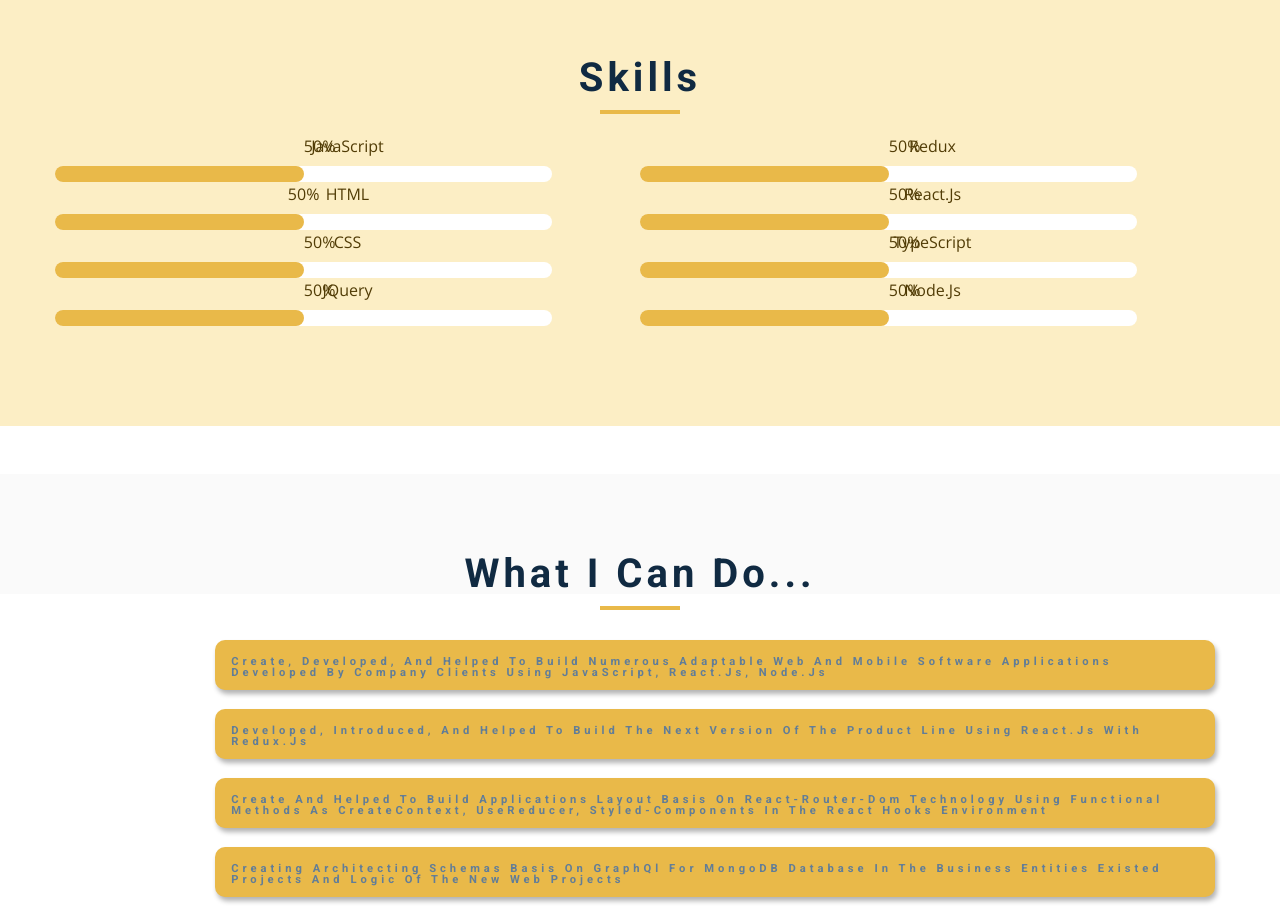
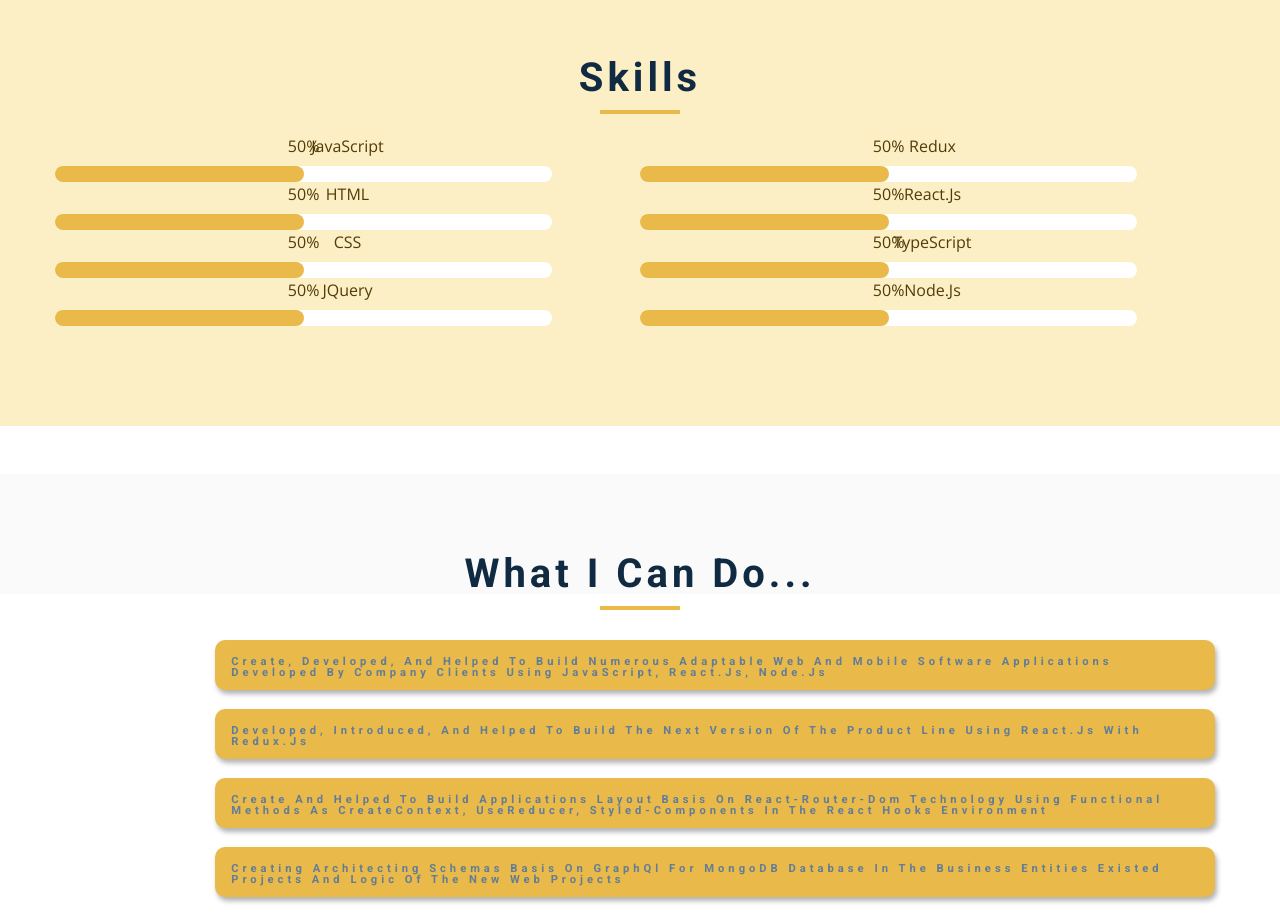
Before and after one commit to Serge-boro/Serhii_Borodin_portfolio, a website: page index.html in a window 1280 px wide. Shown: the part 3760-4673 px from the top of the page. Drawn offline with nearby package versions, Linux system fonts and the light colour scheme.

Commit message:
add info

```diff
--- a/css/styles.css
+++ b/css/styles.css
@@ -795,7 +795,7 @@ Skills
 }
 .skill-text-50 {
   left: 50%;
-  margin-left: 1rem;
+  margin-right: 1rem;
 }
 .skill-text-30 {
   left: 30%;
```
